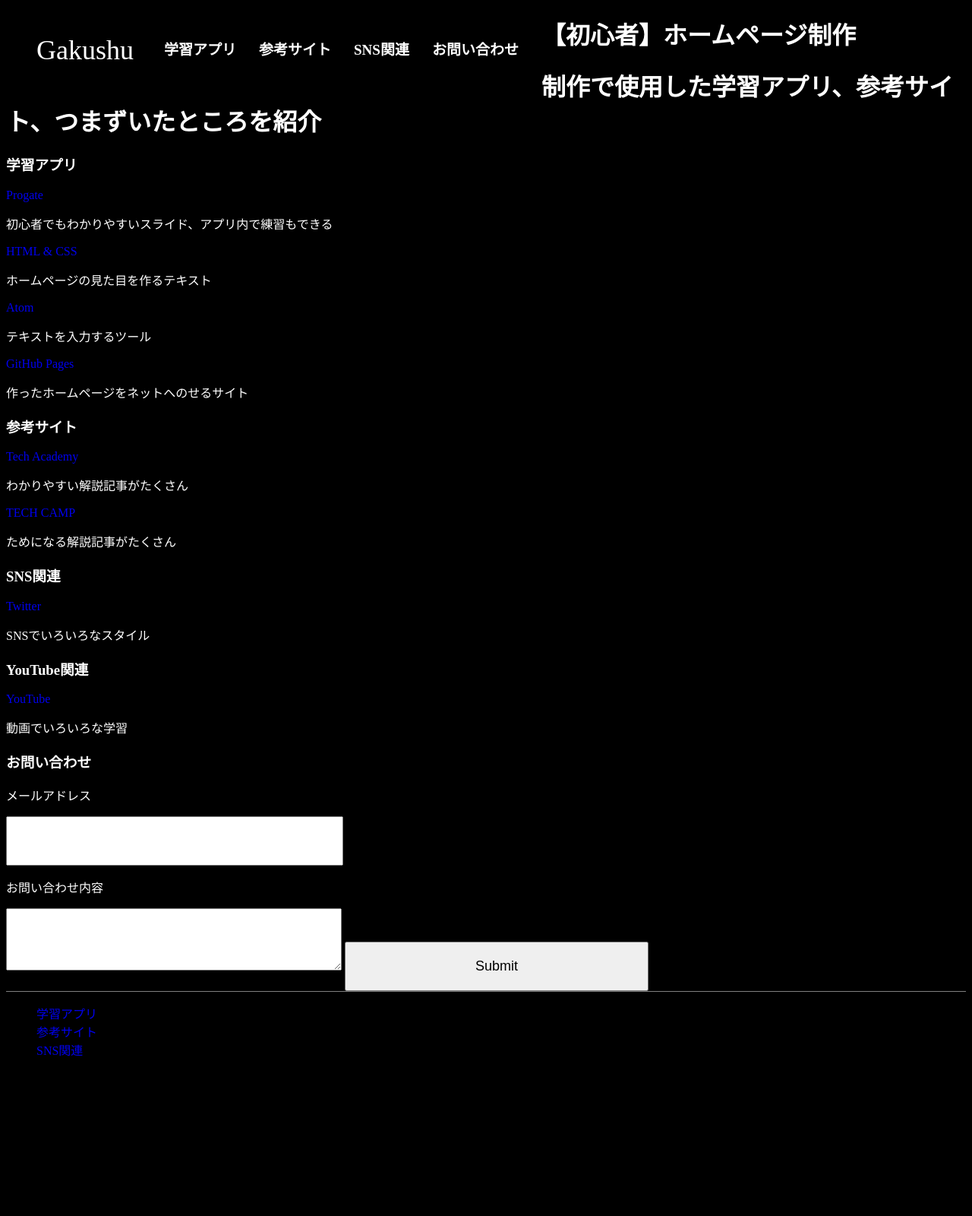
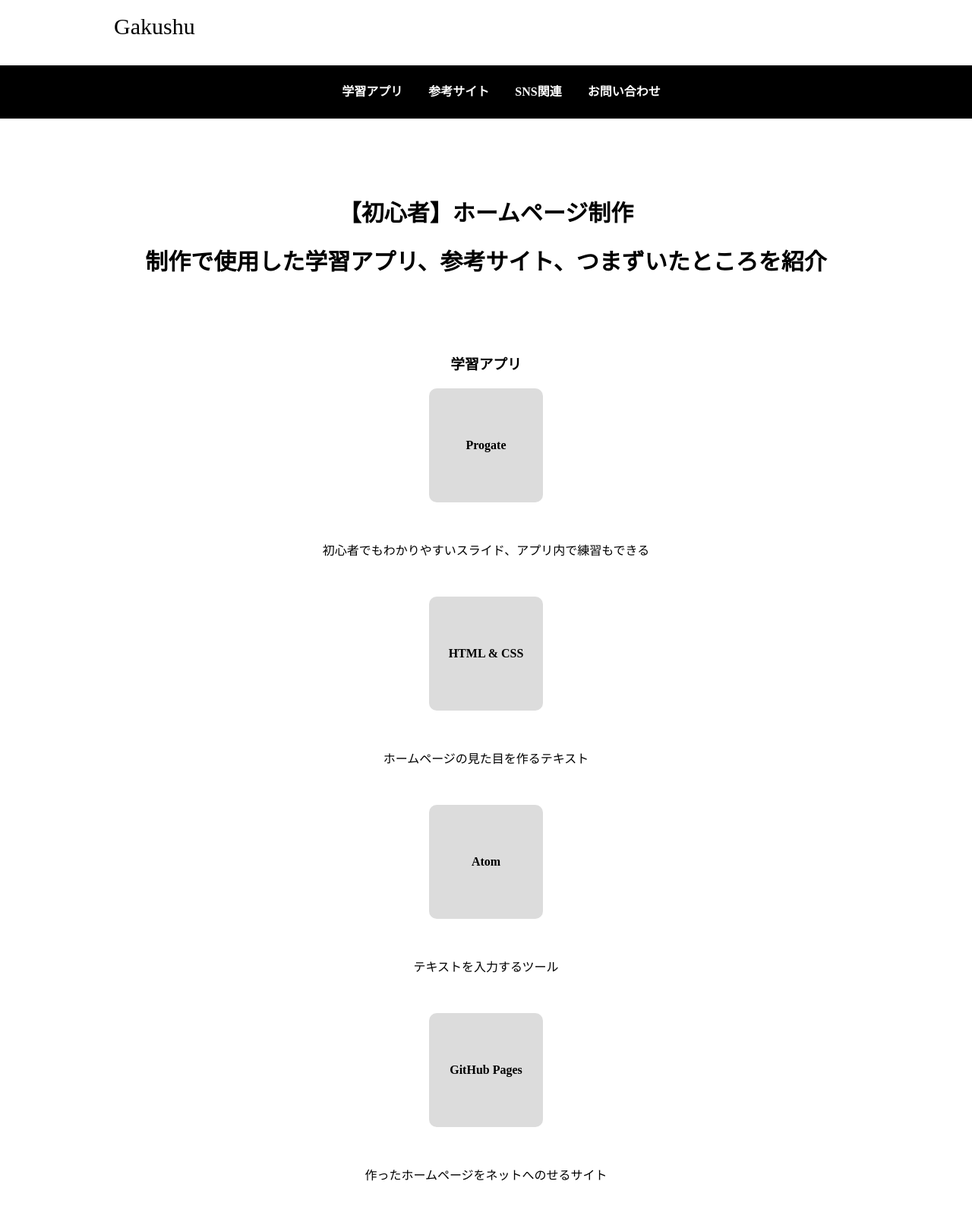
Before and after one commit to pagetrainig/gakushu, a plain HTML site: page index.html in a window 1280 px wide. Shown: the top 1600 px of the page at 76% size. Before the commit the page ends 1433 px from the top, so only its background shows below. Drawn offline with Linux system fonts and the light colour scheme.

Commit message:
Update stylesheet.css

```diff
--- a/stylesheet.css
+++ b/stylesheet.css
@@ -1,129 +1,112 @@
+body{
+text-align: center;
+margin:auto;
+}
+a{
+  text-decoration:none ;
+  border-radius: 10px;
+  font-weight: bold;
+}
+.header-list a:hover, footer a:hover{
+  background-color: rgba(255,255,255,0.5);
+}
+.lesson-wrapper a:hover,.sites a:hover,.sns a:hover{
+  opacity:0.7 ;
+}
+li{
+  list-style: none;
+  font-weight: bold;
+}
 
-a{
-  text-decoration: none;
+.header-logo{
+  height: 70px;
+  line-height: 70px;
+  font-size: 30px;
+  text-align: left;
+  margin-left: 150px;
 }
-body a:hover{
-  color:  blue;
-
-}
-body{
+.header-list{
+  height:70px;
   background-color: black;
   color: white;
 }
-.clear{
-  clear:left;
+header li{
+  line-height: 70px;
+  display: inline-block;
+  margin:0 15px;
 }
-
-.header{
-  height:90px;
-  border-bottom: 1px solid gray;
-  /*background-color:whitesmoke;
-  color: black;-->*/
+header a{
+  color: white;
+}
+.top-wrapper,.lesson-wrapper,.sites,.sns,.message-wrapper {
+  margin: 100px 0;
 
 }
-.header-logo{
-  float:left;
-  font-size: 36px;
-  line-height: 90px;
-  padding:0px 40px;
+.top-wrapper h3,.lesson-wrapper h3,.sites h3,.sns h3,.message-wrapper h3{
+margin-bottom: 20px;
 }
-.header-list a{
+.lesson-wrapper p,.sites p,.sns p{
+  margin:  50px auto;
+}
+.top-wrapper h1{
+  font-size: 30px;
+}
+.lesson-wrapper a{
+  display: block;
+  background-color: gainsboro;
+  color:black ;
+  width: 150px;
+  height: 150px;
+  line-height: 150px;
+  margin: auto;
+}
+.site {
+  display: block;
+  background-color: gainsboro;
+  color: black;
+  width: 150px;
+  height: 150px;
+  line-height: 150px;
+  letter-spacing: 0px;
+  margin: auto;
+}
+.twitter{
+  display: block;
+  width: 150px;
+  height: 150px;
+  line-height: 150px;
+  margin: auto;
+  background-color: #55acee;
   color: white;
+}
+.youtube{
   display: block;
-  text-decoration: none;
+  width: 150px;
+  height: 150px;
+  line-height: 150px;
+  margin: auto;
+  background-color: red;
+  color: white;
 }
-.header-list li{
-  float:left;
-  line-height: 90px;
-  padding-right: 30px;
-  font-size: 19px;
-  font-weight: bold;
+input{
+  display: block;
+  margin: auto;
 }
-li{
- list-style: none;
-}
-
-.main{
-  padding: 100px 80px
-}
-.copy-container h1{
-  font-size: 140px;
-}
-
-.copy-container h2{
-  font-size: 55px;
-}
-.contents{
-  margin: 100px  0 ;
-  padding: 10px 0;
-  height:800px;
-}
-.section-title{
-  font-size: 28px;
-  pointer-events: none;
-}
-
-.contents-item{
-  float:left;
-  margin-right: 100px;
-}
-.contents-item a{
-  color: dimgray;
-  font-size: 24px;
-  display: block;
-}
-.link{
-  margin: 100px 0px;
-  padding: 10px 0;
-  display: block;
-}
-.contents-link{
-  display: inline-block;
-  margin-right: 100px;
-  color: gray;
-  font-size: 24px
-}
-.link h3{
-  font-size: 28px;
-  margin-top: 50px;
-}
-.contact-form{
-  margin-top: 100px;
-}
-.contact-submit{
-  background-color: dimgray;
-}
-
-input,textarea{
-
-  padding:20px;
-  width: 400px;
-  font-size: 18px;
+.submit{
+  margin-top: 15px;
+  margin-bottom: 15px;
 }
 
 footer{
-  height:120px;
-  border-top: 1px solid gray;
-  /*color:black;
-  background-color: white;
-  padding: 40px;*/
+  height:70px;
+  background-color: black;
+  color: white;
 }
-.footer-logo{
-  float: left;
-  font-size: 36px;
-  padding: 35px 40px;
+footer a{
+  color: white;
 }
-.footer-list {
-  float: right;
+footer li{
+  display: inline-block;
+  line-height: 70px;
+  margin: 0 15px;
 }
-.footer-list a{
-  color: white;
-  display: block;
-  text-decoration: none;
-}
-.footer-list li{
-  font-size: 19px;
-  font-weight: bold;
-  line-height: 40px;
-  padding-right: 60px ;
-}
```
